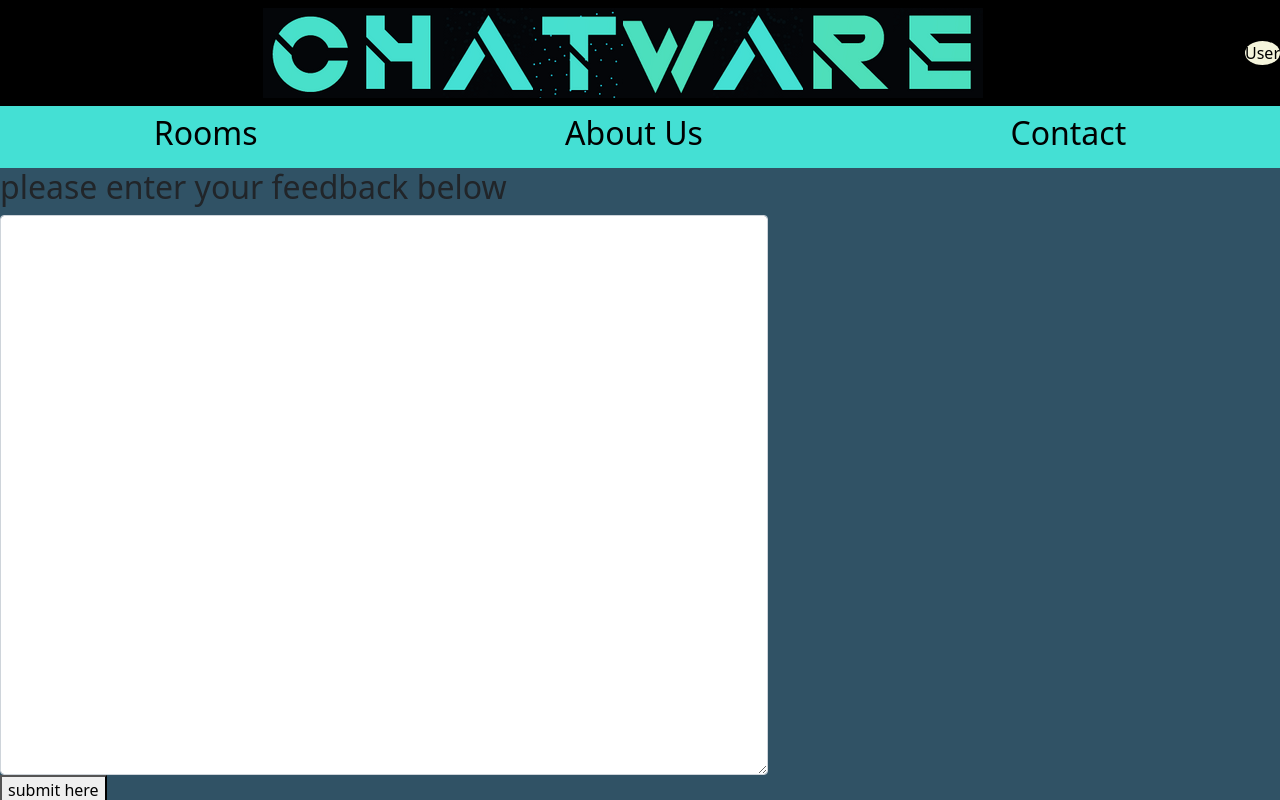
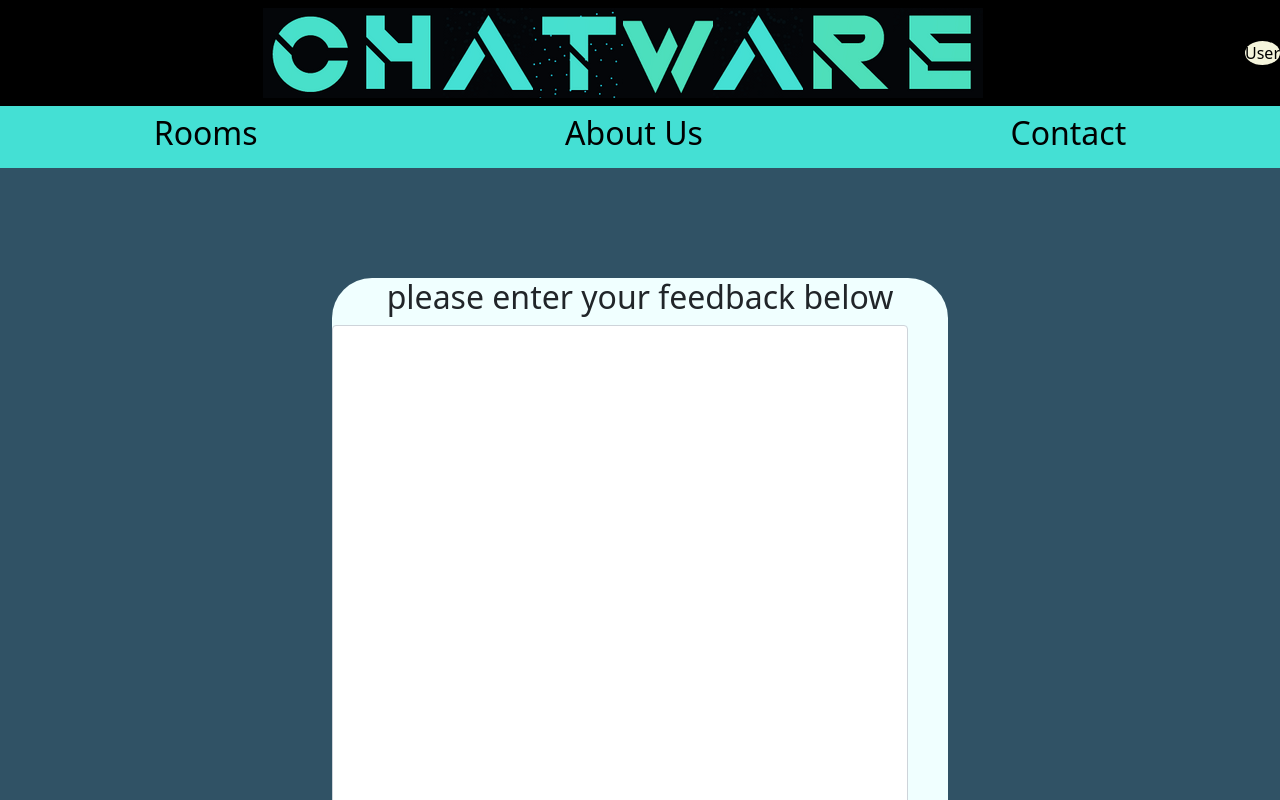
Before and after one commit to EthanJMe/Chatroom, a React (Create React App) app in the folder chatroom/: page /Contact in a window 1280 px wide. Shown: the top 800 px of the page. Built offline with nearby package versions, Linux system fonts and the light colour scheme.

Commit message:
UI changes

```diff
--- a/chatroom/src/About.js
+++ b/chatroom/src/About.js
@@ -14,7 +14,7 @@ function About() {
                         <div class='box'>
                             <img src={ethan} alt='done with mondays' className="pics" />
                             <img src={solomon} alt='i never look like this' className="pics" />
-                            <img src={dustin} alt='ge is a badass and he knows it' className="pics" />
+                            <img src={dustin} alt='he is a badass and he knows it' className="pics" />
                             <div class='title'>
                                 <h3>About Us</h3>
                             </div>
--- a/chatroom/src/App.css
+++ b/chatroom/src/App.css
@@ -65,3 +65,6 @@ a:hover{
 p {
   padding-bottom: 20px;
 }
+.margin{
+border: 10rem, solid, #305265;
+}
--- a/chatroom/src/Contact.js
+++ b/chatroom/src/Contact.js
@@ -1,16 +1,21 @@
 import { Form } from "react-bootstrap"
 import ContactUsModal from "./ContactUsModal";
 import { useState } from "react";
+import { Container, Row, Col } from "react-bootstrap"
+
 function ContactUsBody() {
     const [show, setShow] = useState(false); //sets show to false, which keeps the Modal from loading
     const handleShow = () => setShow(true); //function to change show to true and load Modal
     const handleClose = () => setShow(false);
     return (
-        <div className="bg-1">
+        <Container fluid className='bg-1'>
+        <Row className="justify-content-md-center">
+            <Col xs lg="6">
+        <div className="box">
 
             <h2 className="bodyText">please enter your feedback below</h2>
             <Form>
-                <Form.Control as="textarea" style={{ height: '70vh', width: '60vw' }} />
+                <Form.Control as="textarea" style={{ height: '70vh', width: '45vw' }} />
                 <button onClick={(e) => {
                     e.preventDefault();
                     handleShow()
@@ -18,7 +23,9 @@ function ContactUsBody() {
             </Form>
             <ContactUsModal setShow={setShow} show={show} handleClose={handleClose} />
         </div>
-
+                </Col>
+        </Row>
+        </Container>
     )
 }
 export default ContactUsBody
```
